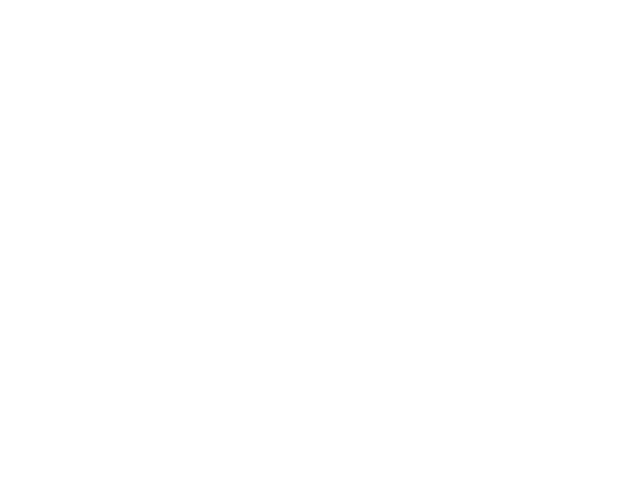
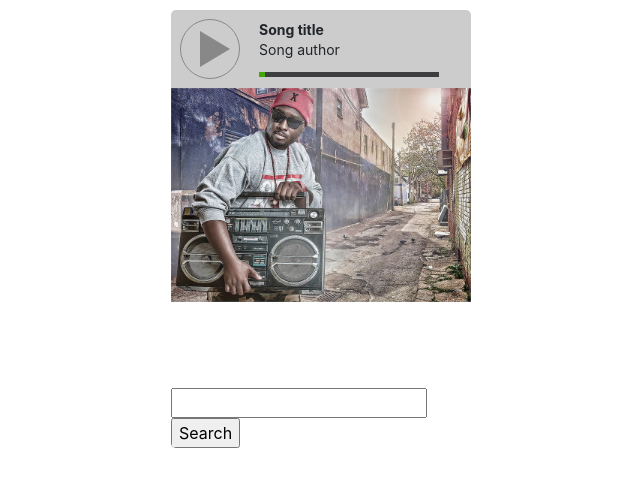
Before and after one commit to s-kennedy/minispot, a website: page src/index.html in a window 1280 px wide. Shown: the whole page, without its empty margins (319-959 px from the left). Drawn offline with nearby package versions, Linux system fonts and the light colour scheme.

Commit message:
search button retrieves object with search results

```diff
--- a/src/index.html
+++ b/src/index.html
@@ -1,7 +1,7 @@
 <!DOCTYPE html>
 <html lang="en">
 <head>
-	<meta charset="UTF-8">
+	<meta charset="UTF-8" name="viewport" content="width=device-width, initial-scale=1">
 	<title>Minispot</title>
 
   <!-- build:css bootstrap.min.css -->
@@ -12,7 +12,7 @@
   <link rel="stylesheet" href="styles/main.css">
   <!-- /build  -->
 
-  <script src="http://code.jquery.com/jquery-1.11.0.min.js"></script>
+  <scripst src="http://code.jquery.com/jquery-1.11.0.min.js"></script>
 
   <!-- build:js main.min.js -->
   <script src="javascript/main.js"></script>
@@ -21,5 +21,37 @@
 </head>
 <body>
 
+  <script>
+    var Minispot = window.Minispot
+  </script>
+
+	<div class="widget">
+  <div class="header">
+    <div class="btn-play disabled"></div>
+
+    <div class="metadata">
+      <p class="title">Song title</p>
+      <p class="author">Song author</p>
+
+      <div class="seekbar">
+        <progress value="1" max="30"></progress>
+      </div>
+    </div>
+  </div>
+  <div class="cover">
+    <img src="images/default.jpg">
+  </div>
+
+  <div class="search">
+    <input type="text" id="query" />
+    <input type="submit" value="Search" id="search"/>
+  </div>
+
+  <script>
+    Minispot.search()
+  </script>
+
+  <audio id="audio"></audio>
+</div>
 </body>
 </html>
--- a/src/javascript/main.js
+++ b/src/javascript/main.js
@@ -0,0 +1,32 @@
+var Minispot = window.Minispot || {};
+
+Minispot.search = function() {
+
+	var search_button = document.querySelector('#search');
+
+	search_button.addEventListener('click', function() {
+
+		var query = document.querySelector('#query').value;
+		var data = ""
+		ajax(query, data, play);
+
+	});
+}
+
+function ajax(query, data, callback) {
+
+	var req = new XMLHttpRequest();
+	var url = "https://api.spotify.com/v1/search/?type=track&q=" + query;
+
+	req.open("GET", url);
+	req.send(data);
+	req.onload = function(event) {
+	  var response = JSON.parse(event.target.response);
+	  console.log(response);
+	};
+
+}
+
+function play() {
+	conosle.log("play baby play");
+}
--- a/src/styles/main.css
+++ b/src/styles/main.css
@@ -0,0 +1,155 @@
+.widget {
+  width: 300px;
+  margin: 10px auto 0;
+  border-radius: 5px;
+  overflow: hidden;
+  display: block;
+}
+
+.header {
+  height: 78px;
+  background-color: #ccc;
+  position: relative;
+  font-size: 12px;
+}
+
+.btn-play {
+  margin: 9px;
+  width: 60px;
+  height: 60px;
+  float: left;
+  border-radius: 50px;
+  border: 1px solid #3c3c3c;
+  user-select: none;
+  -webkit-user-select: none;
+}
+
+.btn-play:after {
+  content: ' ';
+  position: relative;
+  display: block;
+  width: 0px;
+  height: 0px;
+  margin-left: 50%;
+  margin-top: 50%;
+  left: -10px;
+  top: -18px;
+  border-top: 18px solid transparent;
+  border-bottom: 18px solid transparent;
+  border-left: 30px solid #3c3c3c;
+}
+
+.btn-play:hover {
+  cursor: pointer;
+  border-color: #666;
+}
+
+.btn-play:hover:after {
+  border-left-color: #666;
+}
+
+.btn-play:active:after {
+  border-left-color: #000;
+}
+
+.btn-play.playing:before, .btn-play.playing:after {
+  width: 9px;
+  height: 36px;
+  background-color: #3c3c3c;
+  position: absolute;
+  content: "";
+  top: 22px;
+  left: 27px;
+  border: 0;
+  margin: 0;
+}
+
+.btn-play.playing:after {
+  left: 43px;
+}
+
+.btn-play.playing:hover:before, .btn-play.playing:hover:after {
+  background-color: #666;
+}
+
+.btn-play.playing:active:before, .btn-play.playing:active:after {
+  background-color: #000;
+}
+
+.btn-play.disabled {
+  border-color: #888;
+}
+
+.btn-play.disabled:hover {
+  cursor: auto;
+}
+
+.btn-play.disabled:after {
+  border-left-color: #888;
+}
+
+.metadata {
+  display: inline-block;
+  padding: 10px;
+  width: calc(100% - 100px);
+}
+
+.title, .author {
+  overflow: hidden;
+  text-overflow: ellipsis;
+  -o-text-overflow: ellipsis;
+  white-space: nowrap;
+  margin: 0;
+  line-height: 1.4em;
+  height: 1.4em;
+  font-size: 14px;
+  font-weight: bold;
+}
+
+.author {
+  font-weight: normal;
+}
+
+.seekbar {
+  margin-top: 5px;
+  width: 100%;
+}
+
+.cover {
+  height: 300px;
+  position: relative;
+}
+
+.cover img {
+  max-width: 100%;
+  max-height: 100%;
+  position: absolute;
+  left: 0;
+  border: 0;
+}
+
+audio {
+  display: none;
+}
+
+progress {
+  width: 100%;
+  height: 5px;
+  padding: 0;
+  background-color: #3e3e40;
+  position: relative;
+  border: 0;
+  overflow: hidden;
+}
+
+progress::-webkit-progress-bar {
+  background-color: #3e3e40;
+}
+
+progress::-webkit-progress-value {
+  background-color: #45a800;
+}
+
+progress::-moz-progress-bar {
+  background-color: #45a800;
+}
```
Also changed, not shown: Gruntfile.js (+20 -1 lines), src/images/default.jpg (added).
